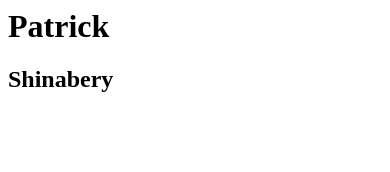
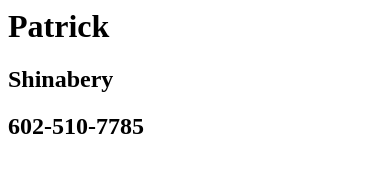
Before and after one commit to pshinab/Test-Project, a plain HTML site: page index.html in a window 390 px wide. Drawn offline with Linux system fonts and the light colour scheme.

Commit message:
add phone number

```diff
--- a/index.html
+++ b/index.html
@@ -1,2 +1,3 @@
 <h1>Patrick</h1>
 <h2>Shinabery</h2>
+<h2>602-510-7785</h2>
```
